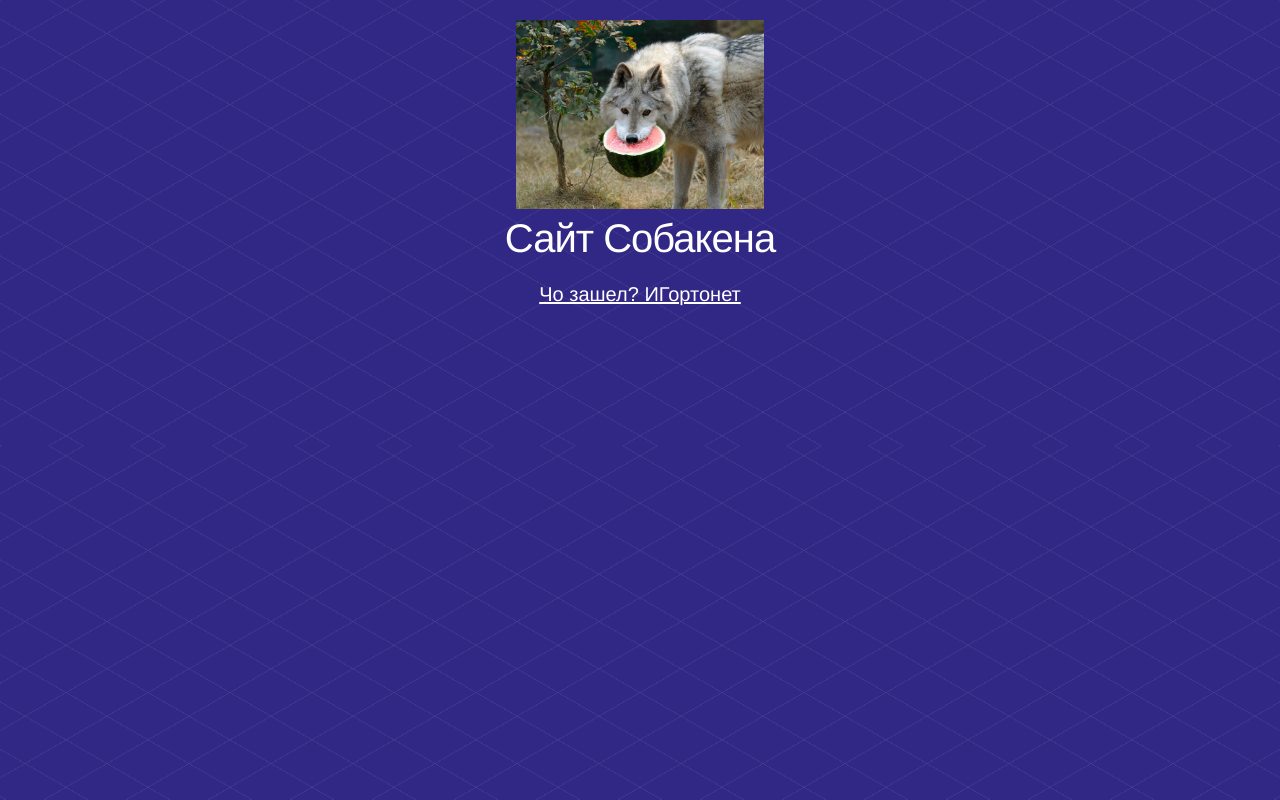
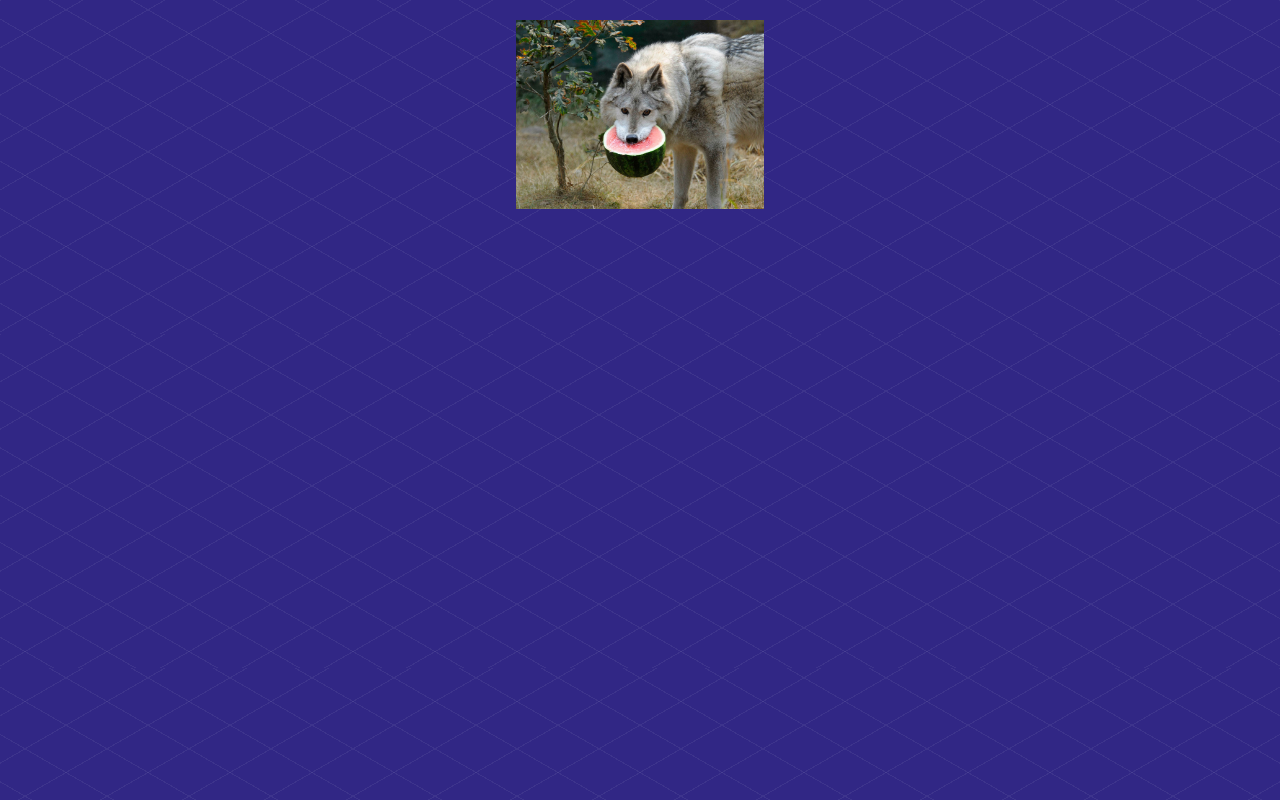
Before and after one commit to dogkn1ght/dogkn1ght.github.io, a plain HTML site: page index.html in a window 1280 px wide. Drawn offline with Linux system fonts and the light colour scheme.

Commit message:
Update index.html

```diff
--- a/index.html
+++ b/index.html
@@ -11,12 +11,6 @@
       <a href="#">
         <img src="img/dog.jpg" width="20%" height="20%" alt="Собаня">
       </a>
-
-      <h1>Сайт Собакена</h1>
-
-      <p>
-        <a href="#">Чо зашел? ИГортонет</a>
-      </p>
     </main>
 
   </body>
```
